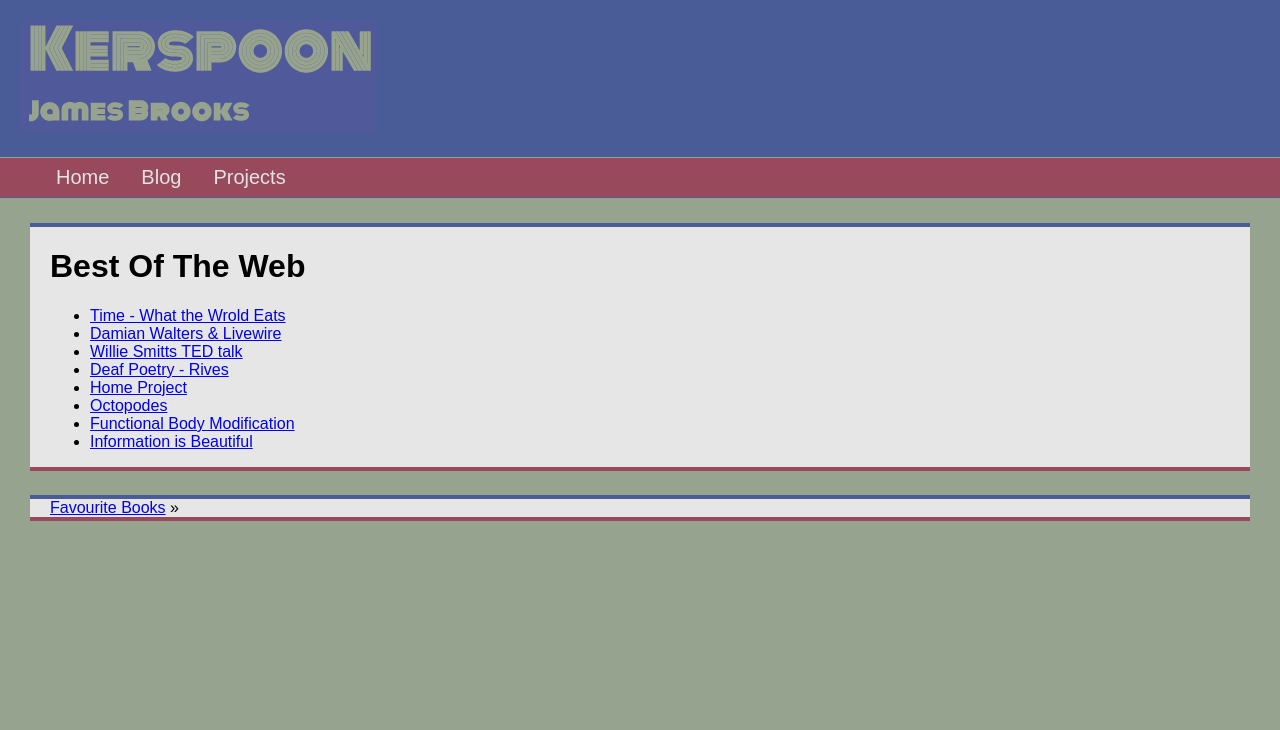
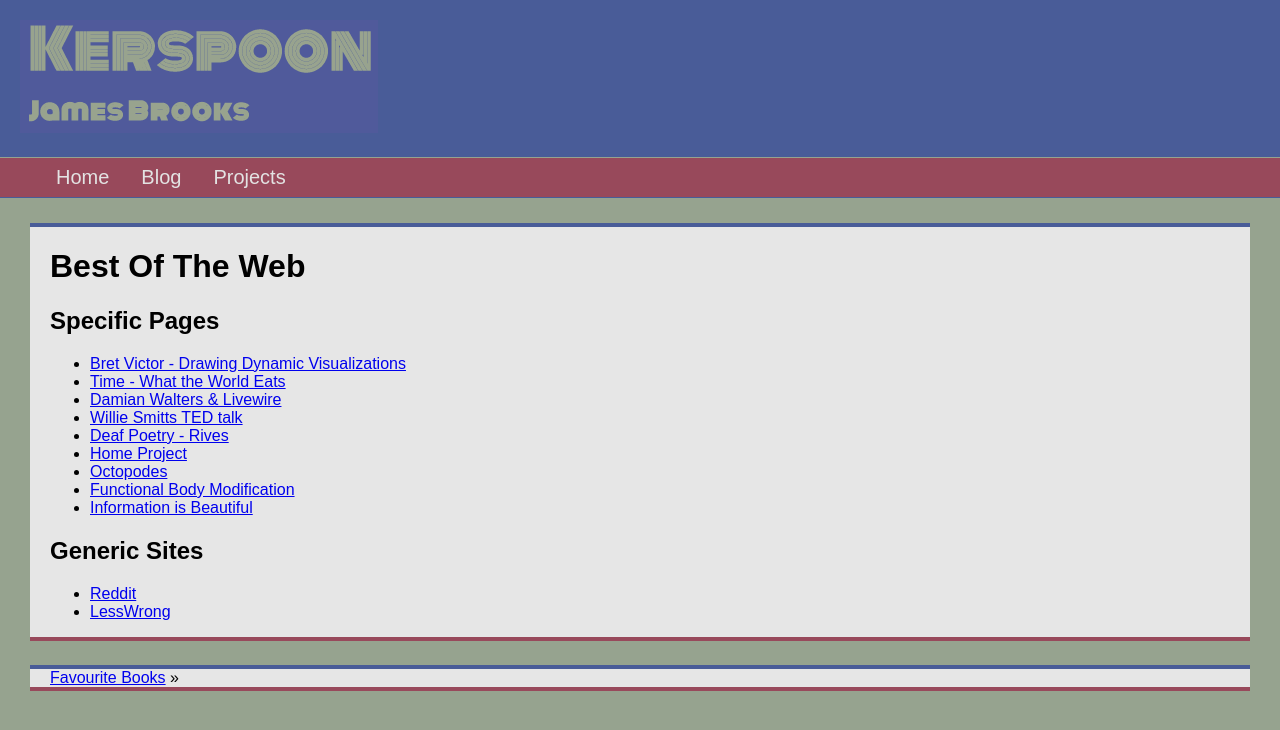
Before and after one commit to kerspoon/kerspoon.com, a Jekyll site: the page built from _posts/2013-07-30-best-of-the-web.md, in a window 1280 px wide. Shown: the top 730 px of the page. Built offline with Jekyll 4.4.1, drawn with Linux system fonts in a browser that asks for light colours; some web fonts are replaced.

Commit message:
Minor Tidying

```diff
--- a/_layouts/default.html
+++ b/_layouts/default.html
@@ -16,7 +16,7 @@
     {% if page.keywords %}
     <meta name="keywords" content="{{ page.keywords }}" />
     {% endif %}
-    <link rel="stylesheet" href="http://fonts.googleapis.com/css?family=Sorts+Mill+Goudy|Monoton">
+    <link rel="stylesheet" href="http://fonts.googleapis.com/css?family=Sorts+Mill+Goudy">
     <link rel="stylesheet" href="/assets/unsemantic-grid-responsive.css">
     <link rel="stylesheet" href="/assets/style.css">
     <meta name="viewport" content=" width=device-width, initial-scale=1, minimum-scale=1, maximum-scale=1"/>
--- a/_posts/2013-07-30-best-of-the-web.md
+++ b/_posts/2013-07-30-best-of-the-web.md
@@ -1,9 +1,13 @@
 ---
 layout: post
 categories: [blog]
+description: Just a few things I love about the internet.
 ---
 
-- [Time - What the Wrold Eats](http://www.time.com/time/photogallery/0,29307,1626519,00.html)
+## Specific Pages
+
+- [Bret Victor - Drawing Dynamic Visualizations](http://worrydream.com/#!/DrawingDynamicVisualizationsTalk)
+- [Time - What the World Eats](http://www.time.com/time/photogallery/0,29307,1626519,00.html)
 - [Damian Walters & Livewire](http://www.youtube.com/watch?v=3C-rRNR1xck)
 - [Willie Smitts TED talk](http://www.ted.com/talks/lang/eng/willie_smits_restores_a_rainforest.html)
 - [Deaf Poetry - Rives](http://www.youtube.com/watch?v=LbtVepS53t0)
@@ -11,3 +15,9 @@ categories: [blog]
 - [Octopodes](http://www.youtube.com/watch?v=wFyY2mK8pxk)
 - [Functional Body Modification](www.youtube.com/watch?v=voA7Uz7uABE)
 - [Information is Beautiful](http://www.informationisbeautiful.net/visualizations/the-billion-dollar-gram/)
+
+
+## Generic Sites
+
+- [Reddit](http://reddit.com)
+- [LessWrong](http://lesswrong.com/)
```
Also changed, not shown: _posts/2013-02-05-now-using-jekyll.md (+1 -0 lines), _posts/2013-07-25-favourite-books.md (+5 -2 lines), 1 other file.
